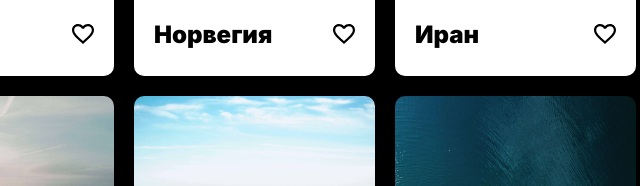
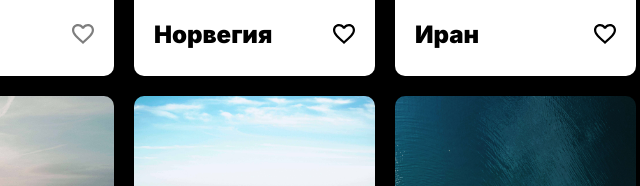
Before and after one commit to st08kz/mesto, a plain HTML site: page index.html in a window 1280 px wide. In both pictures the pointer is over the button 338 px from the left and 648 px from the top of the page. Shown: the part 614-800 px from the top of the page, 255-895 px from the left. Drawn offline with Linux system fonts and the light colour scheme; files whose address does not match are found by name.

Commit message:
element__like

```diff
--- a/blocks/element/__like/element__like.css
+++ b/blocks/element/__like/element__like.css
@@ -7,4 +7,9 @@
   border: none;
   cursor: pointer;
   padding: 0;
+  transition: opacity .5s;
 }
+
+.element__like:hover {
+  opacity: .5;
+}
```
